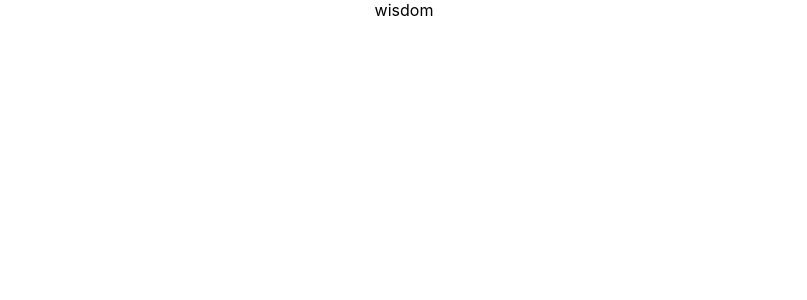
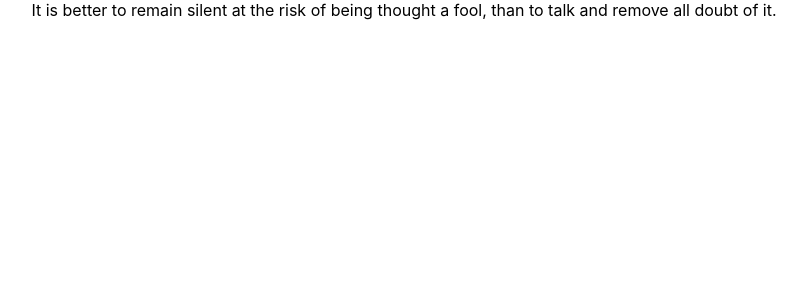
Before and after one commit to KateDK/onkeyup, a React (Create React App) app: page / in a window 1280 px wide. Shown: the top 300 px of the page, without its empty margins (236-1043 px from the left). Built offline with nearby package versions, Linux system fonts and the light colour scheme.

Commit message:
Add wisdom quotes

```diff
--- a/src/wisdom.js
+++ b/src/wisdom.js
@@ -1,3 +1,3 @@
-let wizdom = ["wisdom"];
+let wizdom = ["It is better to remain silent at the risk of being thought a fool, than to talk and remove all doubt of it.","The fool doth think he is wise, but the wise man knows himself to be a fool.","Knowing yourself is the beginning of all wisdom.","The only true wisdom is in knowing you know nothing.","May you live every day of your life."];
 
 export default wizdom;
```
